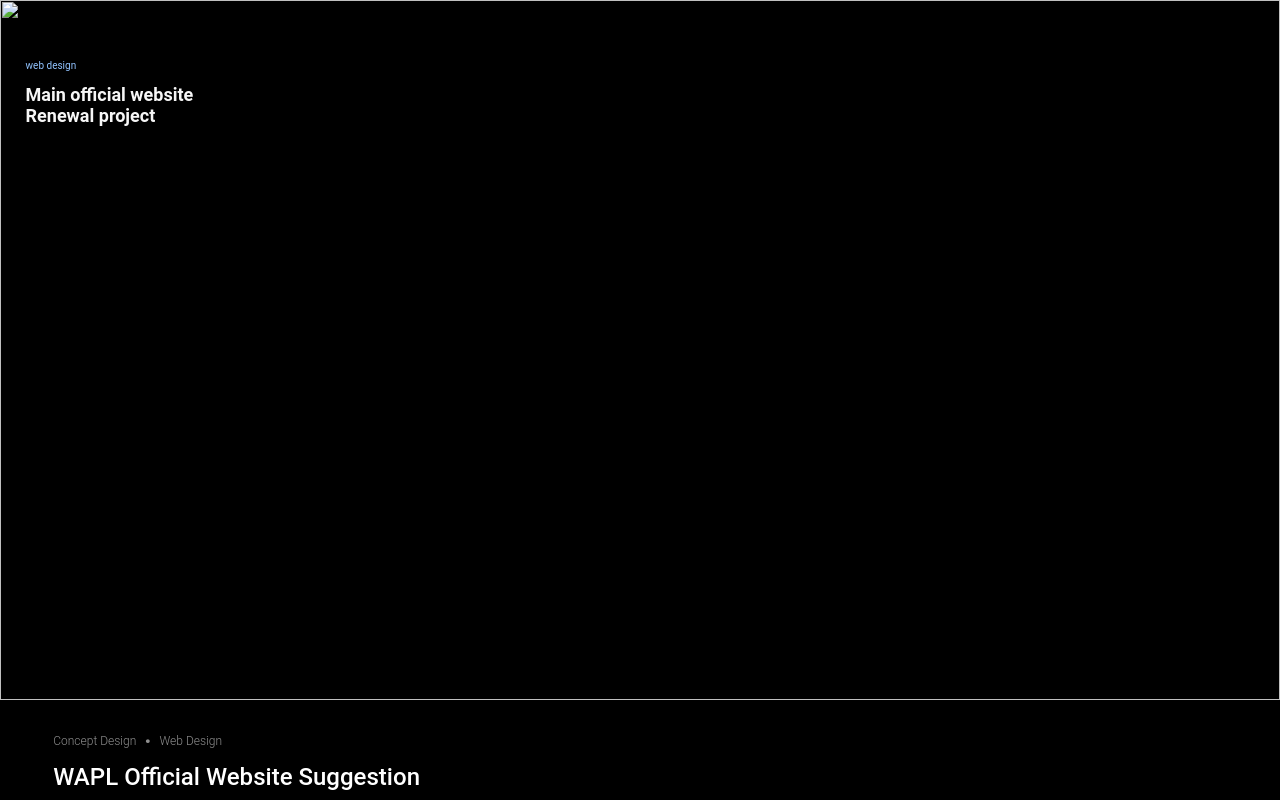
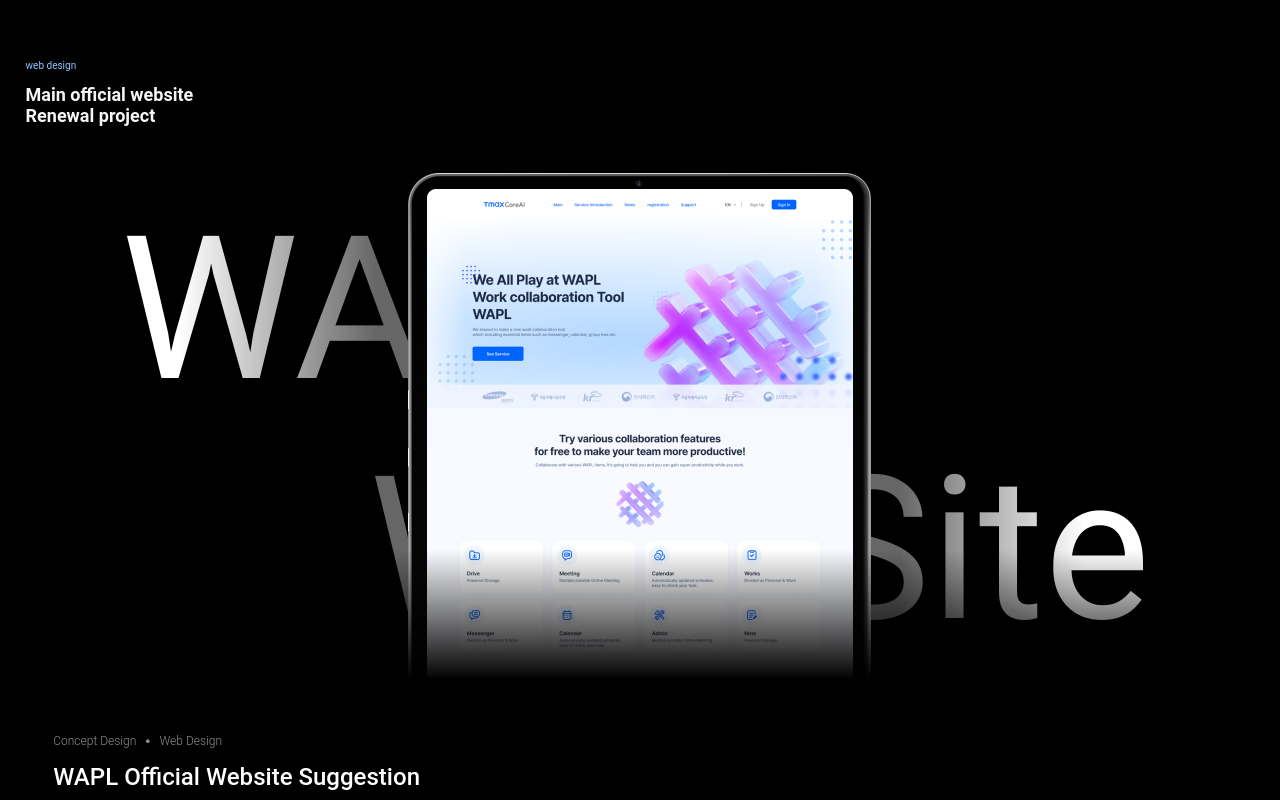
Before and after one commit to ozzyhyun/ozy_web_main, a plain HTML site: page ozzy_web_sub_detail_08.html in a window 1280 px wide. Shown: the top 800 px of the page. Drawn offline with nearby package versions, Linux system fonts and the light colour scheme; files whose address does not match are found by name; a web font is replaced by a local one.

Commit message:
Update ozzy_web_sub_detail_08.html

```diff
--- a/ozzy_web_sub_detail_08.html
+++ b/ozzy_web_sub_detail_08.html
@@ -41,7 +41,7 @@
         <div class="item_title">Main official website
           <br>Renewal project</div>
       </div>
-      <img src="./day_07_img/pjt08_img" class="wapl_img">
+      <img src="./day_07_img/pjt08_img.png" class="wapl_img">
 
     </div>
 
```
